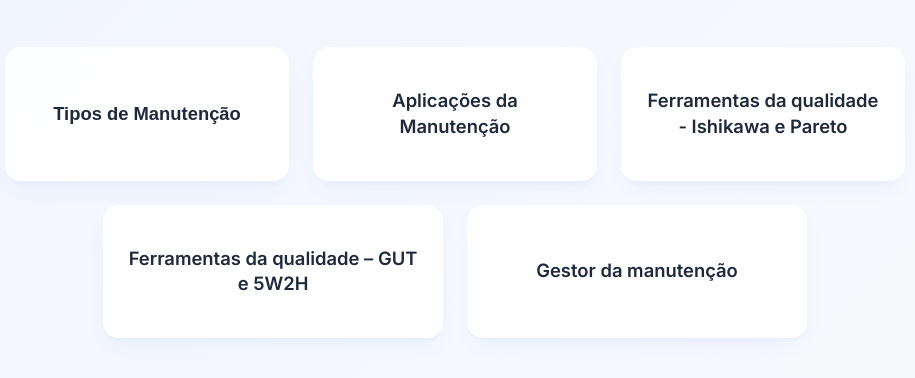
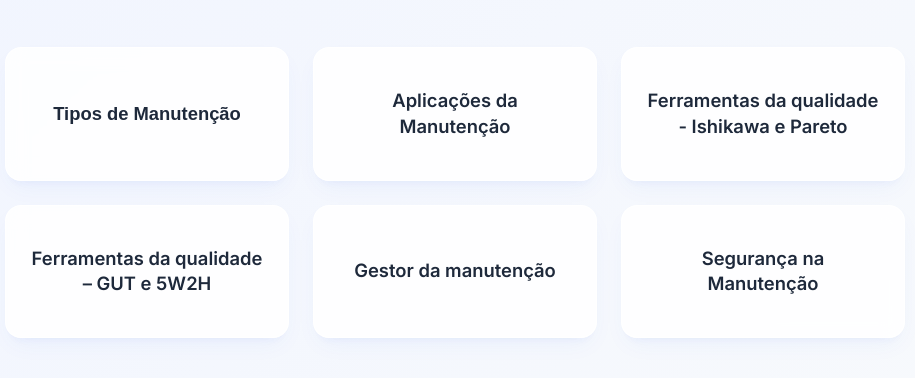
Before and after one commit to amandacmartin/pam, a plain HTML site: page index.html in a window 1280 px wide. Shown: the part 270-648 px from the top of the page, without its empty margins (185-1100 px from the left). Drawn offline with Linux system fonts and the light colour scheme.

Commit message:
Update index.html

```diff
--- a/index.html
+++ b/index.html
@@ -225,6 +225,13 @@
                     <span class="card-title">Gestor da manutenção</span>
                 </a>
             </div>
+
+              <!-- 6. Segurança na Manutenção -->
+            <div class="menu-card-item">
+                <a href="seguranca.html" class="card-button">
+                    <span class="card-title">Segurança na Manutenção</span>
+                </a>
+            </div>
         </nav>
     </div>
 
```
